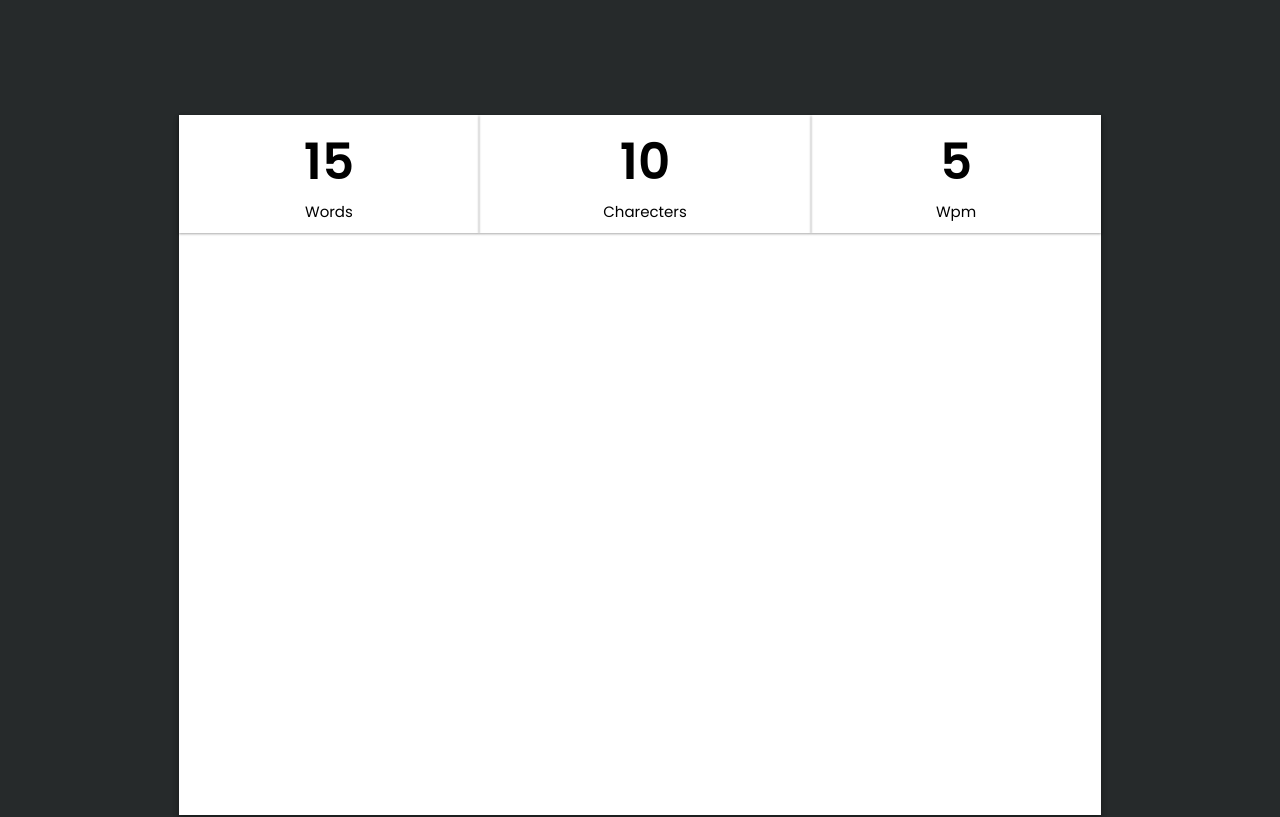
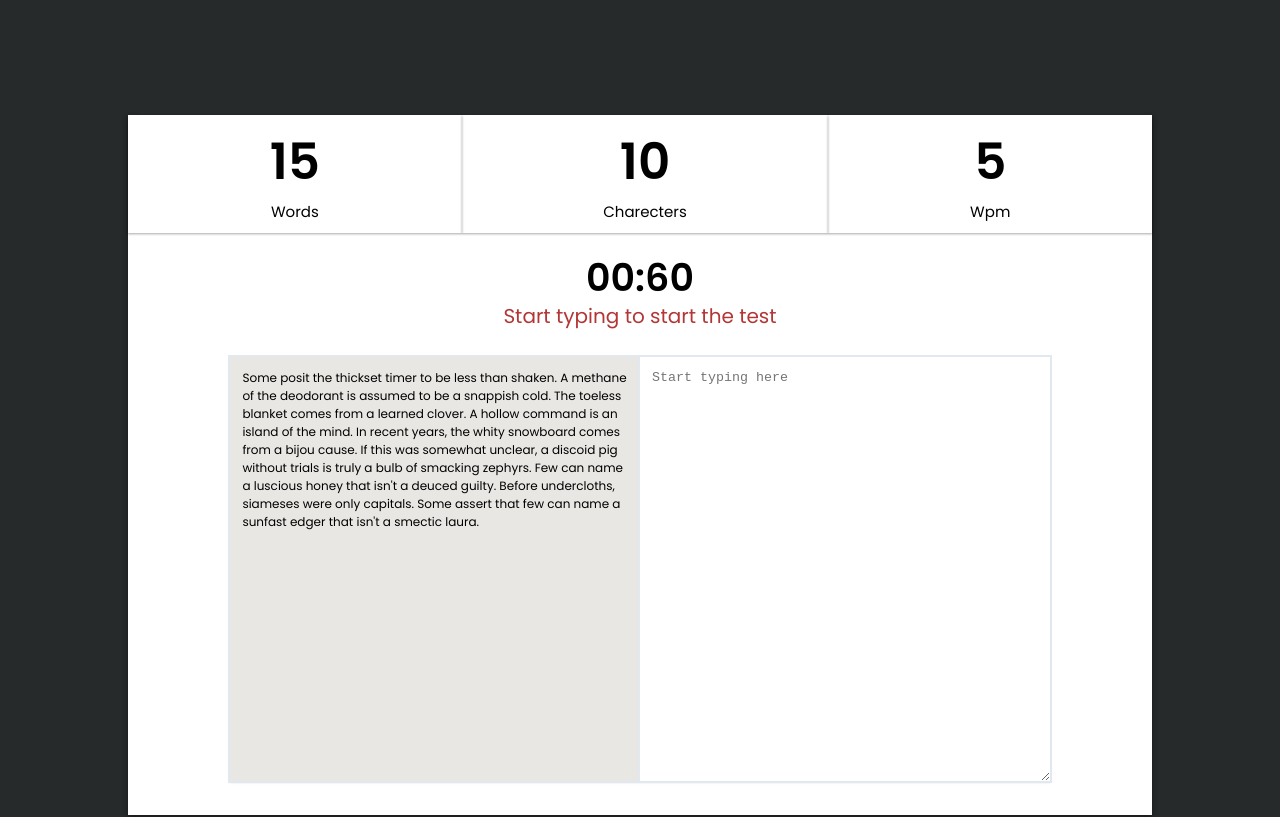
Before and after one commit to anandbaraik/flashtype, a React (Create React App) app: page / in a window 1280 px wide. Shown: the part 920-1737 px from the top of the page. Built offline with nearby package versions, Linux system fonts and the light colour scheme.

Commit message:
feat:worked on typing component :art:

```diff
--- a/src/components/TestContainer/TestContainer.jsx
+++ b/src/components/TestContainer/TestContainer.jsx
@@ -3,15 +3,21 @@ import './TestContainer.css'
 import TryAgain from '../TryAgain/TryAgain';
 import TypingChallengeContainer from '../TypingChallengeContainer/TypingChallengeContainer';
 export default function TestContainer({words, charecters, wpm}) {
+  const remainingTime = 30;
   return (
     <div className="test-container">
-    <div className="typing-challenge">
-      <TypingChallengeContainer words={words} charecters={charecters} wpm={wpm}>
-      </TypingChallengeContainer>
-    </div>
-      {/* <div className="try-again">
-        <TryAgain words={words} charecters={charecters} wpm={wpm}></TryAgain>
-      </div> */}
+    {
+      (remainingTime > 0) ? (
+        <div className="typing-challenge">
+          <TypingChallengeContainer words={words} charecters={charecters} wpm={wpm}>
+          </TypingChallengeContainer>
+        </div>
+      ): (
+        <div className="try-again">
+          <TryAgain words={words} charecters={charecters} wpm={wpm}></TryAgain>
+        </div>
+      )
+    }
     </div>
   )
 }
--- /dev/null
+++ b/src/components/TypingChallenge/TypingChallenge.css
@@ -0,0 +1,62 @@
+.typeing-challenge {
+  display: flex;
+  flex-direction: column;
+  flex-grow: 1;
+  align-items: center;
+  justify-content: center;
+}
+.timer-container {
+  margin: 16px;
+}
+.time {
+  margin: 0;
+  font-size: 38px;
+  font-weight: 600;
+  text-align: center;
+}
+.timer-info {
+  margin: 0;
+  margin-top: -5px;
+  font-size: 20px;
+  text-align: center;
+  color: rgb(179, 54, 54);
+}
+.textarea-container {
+  display: flex;
+  flex-direction: row;
+  flex-grow: 1;
+  width: 80%;
+  margin: 10px;
+}
+.textarea-left,
+.textarea-right {
+  display: flex;
+  width: 50%;
+  flex-grow: 1;
+}
+.textarea {
+  text-align: left;
+  flex-wrap: wrap;
+  flex-grow: 1;
+  height: 400px;
+  width: 100%;
+  padding: 12px;
+  line-height: 18px;
+  overflow: scroll;
+  box-shadow: 0 1px 3px rgba(0, 0, 0, 0.12), 0 1px 2px rgba(0, 0, 0, 0.24);
+  transition: all 0.3s cubic-bezier(0.25, 0.8, 0.25, 1);
+  outline: 2px solid #e2e8f0;
+  border: none;
+}
+.textarea:hover {
+  box-shadow: 0 14px 28px rgba(0, 0, 0, 0.25), 0 10px 10px rgba(0, 0, 0, 0.22);
+  outline: 2px solid #dcfce7;
+}
+.textarea::-webkit-scrollbar {
+  display: none;
+}
+.test-paragraph {
+  font-size: 12px;
+  padding: 12px;
+  background-color: #e9e7e4;
+}
--- /dev/null
+++ b/src/components/TypingChallenge/TypingChallenge.jsx
@@ -0,0 +1,27 @@
+import React from 'react'
+import "./TypingChallenge.css"
+export default function TypingChallenge({selectedParagraph}) {
+  return (
+    <div className="typeing-challenge">
+        <div className="timer-container">
+            <p className="time">
+                00:60
+            </p>
+            <p className="timer-info">
+                Start typing to start the test
+            </p>
+        </div>
+        <div className="textarea-container">
+            <div className="textarea-left">
+                <div className="textarea test-paragraph">
+                    {selectedParagraph}
+                </div>
+            </div>
+            <div className="textarea-right">
+                <textarea className="textarea"
+                placeholder="Start typing here"></textarea>
+            </div>
+        </div>
+    </div>
+  )
+}
--- a/src/components/TypingChallengeContainer/TypingChallengeContainer.jsx
+++ b/src/components/TypingChallengeContainer/TypingChallengeContainer.jsx
@@ -1,5 +1,6 @@
 import React from 'react'
 import "./TypingChallengeContainer.css";
+import TypingChallenge from '../TypingChallenge/TypingChallenge';
 export default function TypingChallengeContainer({words, charecters, wpm}) {
   return (
     <div data-aos="fade-up" className="typing-challenge-container">
@@ -31,6 +32,7 @@ export default function TypingChallengeContainer({words, charecters, wpm}) {
             </div>
         </div>
         {/* challenege card */}
+        <TypingChallenge selectedParagraph={`Some posit the thickset timer to be less than shaken. A methane of the deodorant is assumed to be a snappish cold. The toeless blanket comes from a learned clover. A hollow command is an island of the mind. In recent years, the whity snowboard comes from a bijou cause. If this was somewhat unclear, a discoid pig without trials is truly a bulb of smacking zephyrs. Few can name a luscious honey that isn't a deuced guilty. Before undercloths, siameses were only capitals. Some assert that few can name a sunfast edger that isn't a smectic laura.`}></TypingChallenge>
     </div>
   )
 }
```
